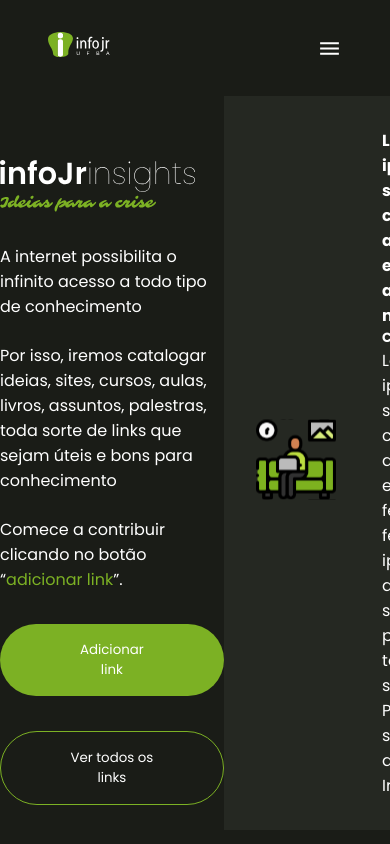
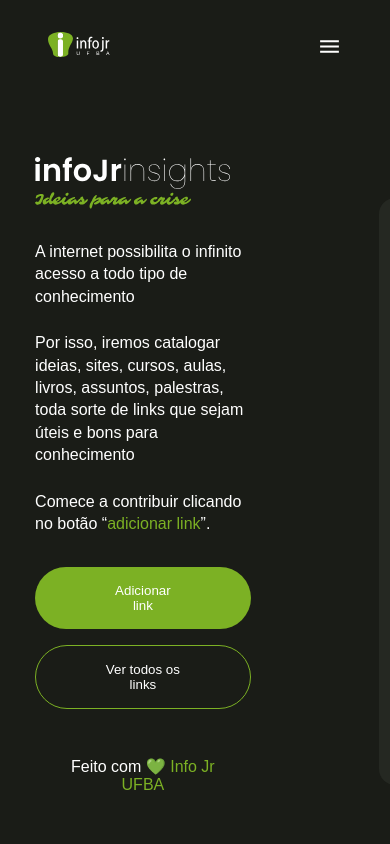
Before and after one commit to laisapereira/infojr-insights, a Next.js app in the folder front-end/infojr-insights/: page / in a window 390 px wide. Built offline with nearby package versions, Linux system fonts and the light colour scheme.

Commit message:
página home quase finalizada, faltando hovers e responsividade

```diff
--- a/front-end/infojr-insights/pages/index.tsx
+++ b/front-end/infojr-insights/pages/index.tsx
@@ -9,7 +9,7 @@
     <div>
       <Header />
 
-      <div style={{display:"flex"}}>
+      <div style={{display:"flex", alignItems:"center", padding:"0vw 7vw 5vw 9vw", gap: "8rem"} }>
         <AsideHome />
         <Card />
       </div>
--- a/front-end/infojr-insights/src/components/AsideHome/index.tsx
+++ b/front-end/infojr-insights/src/components/AsideHome/index.tsx
@@ -24,7 +24,7 @@
         <Buttons>
             <a href="#"><Button id="button-aside-one">Adicionar link</Button></a>
             <a href="#" ><Button id="button-aside-two" >Ver todos os links</Button></a>
-            <p>Feito com 💚 <span>Info Jr UFBA</span></p>
+            <p style={{textAlign:"center", padding:"2rem"}}>Feito com 💚 <span>Info Jr UFBA</span></p>
 
         </Buttons>
 
--- a/front-end/infojr-insights/src/components/Cards/index.tsx
+++ b/front-end/infojr-insights/src/components/Cards/index.tsx
@@ -14,7 +14,7 @@
 
 
         <Inform>
-            <h4>Lorem ipsum dolor sit amet, consectetur adipiscing elit. A, arcu a blandit nunc ti... </h4>
+            <h4>Lorem ipsum dolor sit amet, consectetur adipiscing elit. A, arcu...</h4>
             <h5> Curso </h5>
             <p> Lorem ipsum dolor sit amet, consectetur adipiscing elit. Eu fermentum feugiat ipsum in in quis.
             Mattis sit ac, posuere eu tellus risus sed leo vel. Purus sagittis, arcu... </p>
--- a/front-end/infojr-insights/src/styles/asidehome.ts
+++ b/front-end/infojr-insights/src/styles/asidehome.ts
@@ -3,8 +3,8 @@
 export const Container = styled.div`
     display:flex;
     flex-direction:column;
+    width: 90vw;
     margin: 12rem auto;
-    width: 70vw;
     gap: 3rem;
 
     @media(max-width: 768px) {
@@ -57,10 +57,16 @@
 
 `
 export const Main = styled.div`
-    width: 32%;
     display:flex;
     flex-direction:column;
     gap: 1.5rem;
+    font-weight: 400;
+    font-family: 'Poppins', sans-serif;
+
+    p {
+        font-weight: 400;
+        line-height: 1.4rem;
+    }
 
     span {
         color: ${props => props.theme.colors.primary}
@@ -79,13 +85,12 @@
 export const Buttons = styled.div`
     display:flex;
     flex-direction:column;
-    align-items:center;
-    margin-left: -40rem;
-    gap: 2.2rem;
+    align-items:flex-start;
+    gap: 1rem;
 
     #button-aside-one,
     #button-aside-two {
-        padding: 1rem 7rem;
+        padding: 1rem 5.7rem;
         border-radius: 3rem;
         height:max-content;
 
@@ -97,7 +102,7 @@
     #button-aside-two {
         background-color: transparent;
         border:1px solid ${props => props.theme.colors.primary};
-        padding: 1rem 6rem;
+        padding: 1rem 4.7rem;
 
         &:hover {
            background-color:  ${props => props.theme.colors.primary};
--- a/front-end/infojr-insights/src/styles/card.ts
+++ b/front-end/infojr-insights/src/styles/card.ts
@@ -4,12 +4,13 @@
 
     display:flex;
     gap: 2.9rem;
+    width: 233vw;
     align-items:center;
     justify-content:center;
     background-color:rgba(37, 40, 34, 1);
-    width: max-content;
     height: max-content;
     padding: 2rem;
+    border-radius: 1rem;
 
 
 
@@ -17,6 +18,25 @@
 `
 
 export const Inform = styled.div `
+    display:flex;
+    flex-direction:column;
+    gap: 0.5rem;
+
+    p {
+        padding-top: 0.5rem;
+        font-weight: 400;
+    }
+
+    h5 {
+        font-weight: lighter;
+
+    }
+
+    a {
+        color: ${props => props.theme.colors.primary};
+        padding-top: 0.5rem;
+    }
+
 
 
 
--- a/front-end/infojr-insights/src/styles/global.ts
+++ b/front-end/infojr-insights/src/styles/global.ts
@@ -10,7 +10,7 @@
     box-sizing:border-box;
     text-decoration: none;
     scroll-behavior: smooth;
-    font-family: 'Poppins', sans-serif;
+    font-family: ${props => props.theme.colors.font};
     color: ${props => props.theme.colors.text};
 }
 
--- a/front-end/infojr-insights/src/styles/header.ts
+++ b/front-end/infojr-insights/src/styles/header.ts
@@ -3,9 +3,9 @@
 
 export const Container = styled.div `
     display:flex;
-    justify-content: space-around;
+    justify-content: space-between;
     align-items:center;
-    padding-top: 2rem;
+    padding: 2rem 7rem;
     z-index: 1000;
 
     @media (max-width: 768px) {
--- a/front-end/infojr-insights/src/styles/theme.ts
+++ b/front-end/infojr-insights/src/styles/theme.ts
@@ -2,7 +2,8 @@
     colors: {
         background: "#1A1C17",
         text: "#FFFFFF",
-        primary: "#7CB124"
+        primary: "#7CB124",
+        font: "'Popins', sans-serif",
 
     }
 }
```
